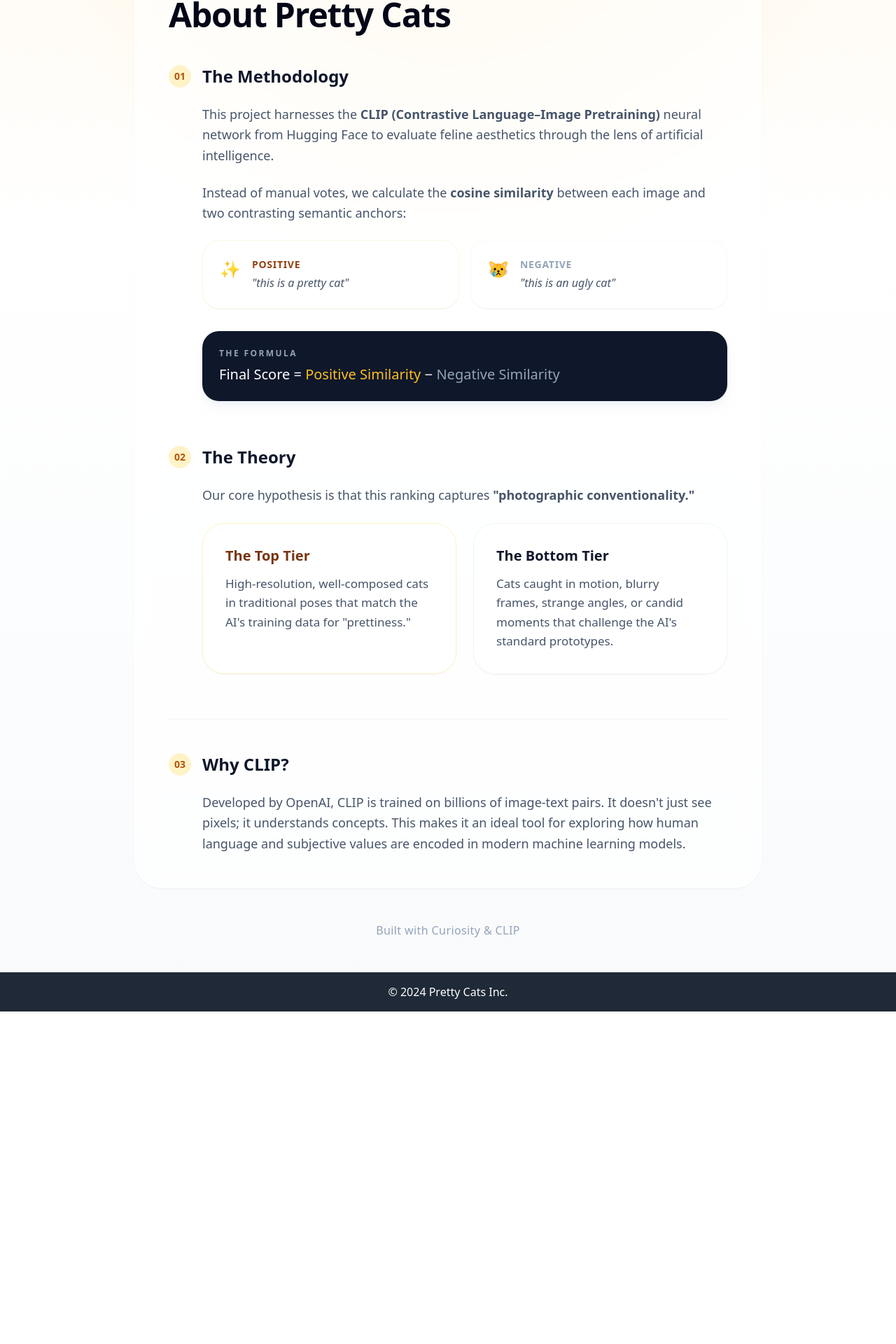
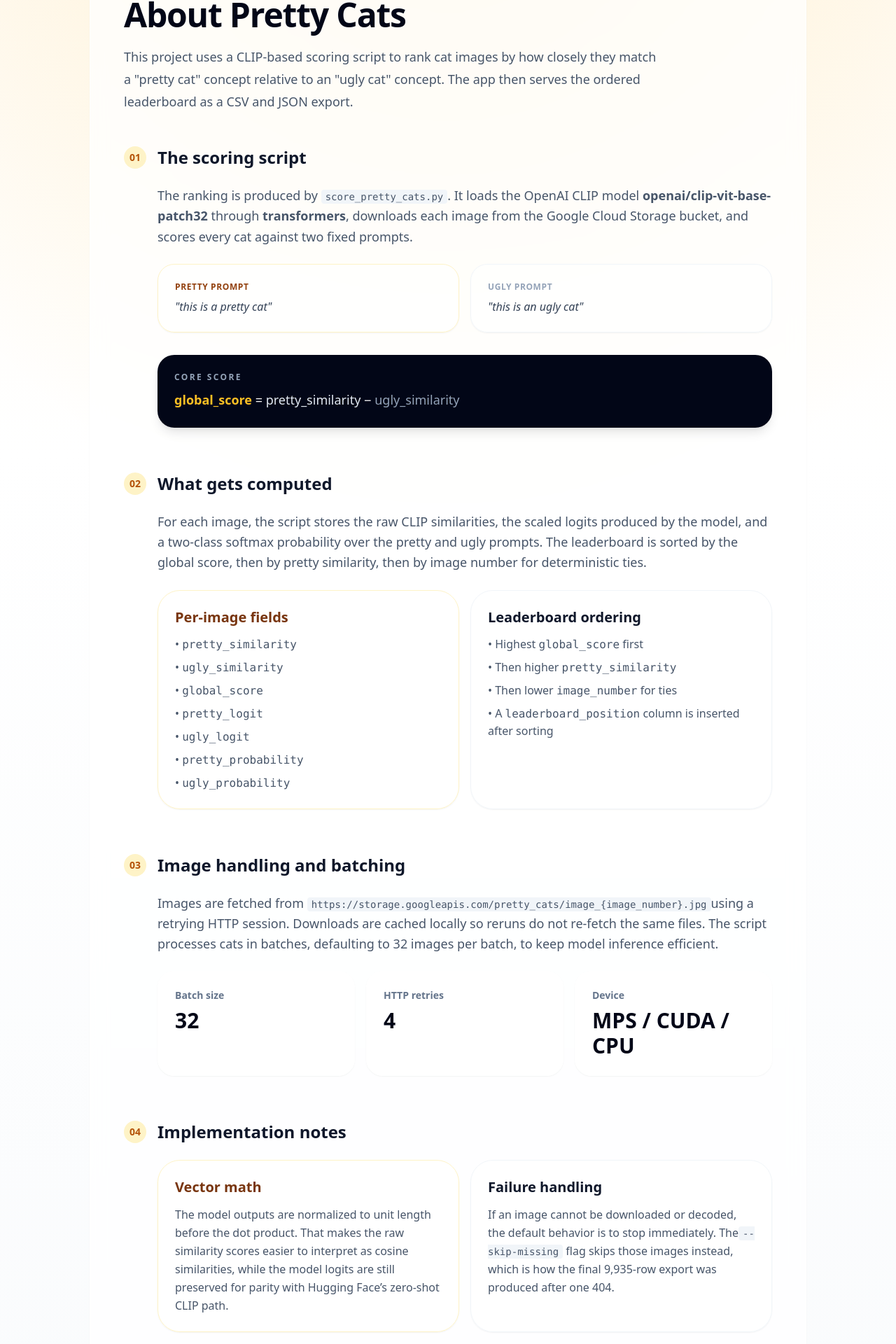
Before and after one commit to louispaulet/pretty_cats, a React (Vite) app in the folder pretty_cats/: page /#/about in a window 1280 px wide. Shown: the part 196-2116 px from the top of the page at 70% size. Before the commit the page ends 1641 px from the top, so only its background shows below. Built offline with nearby package versions, Linux system fonts and the light colour scheme.

Commit message:
Expand About page technical details

```diff
--- a/pretty_cats/src/pages/About.jsx
+++ b/pretty_cats/src/pages/About.jsx
@@ -1,97 +1,185 @@
-// src/pages/About.jsx
 function About() {
   return (
-    <div className="min-h-screen bg-[radial-gradient(circle_at_top,_rgba(251,191,36,0.16),_transparent_34%),linear-gradient(180deg,_#fffaf2_0%,_#ffffff_30%,_#f8fafc_100%)] py-12 px-4 sm:px-6 lg:px-8">
-      <div className="max-w-4xl mx-auto">
-        <div className="bg-white/70 backdrop-blur-md p-8 sm:p-12 rounded-[2.5rem] shadow-sm border border-white/50">
+    <div className="min-h-screen bg-[radial-gradient(circle_at_top,_rgba(251,191,36,0.16),_transparent_34%),linear-gradient(180deg,_#fffaf2_0%,_#ffffff_30%,_#f8fafc_100%)] px-4 py-12 sm:px-6 lg:px-8">
+      <div className="mx-auto max-w-5xl">
+        <div className="rounded-[2.5rem] border border-white/60 bg-white/75 p-8 shadow-sm backdrop-blur-md sm:p-12">
           <header className="mb-12">
-            <p className="text-sm font-semibold uppercase tracking-[0.35em] text-amber-700 mb-3">Project details</p>
-            <h1 className="text-4xl sm:text-5xl font-black tracking-tight text-slate-950">
-              About Pretty Cats
-            </h1>
+            <p className="mb-3 text-sm font-semibold uppercase tracking-[0.35em] text-amber-700">Project details</p>
+            <h1 className="text-4xl font-black tracking-tight text-slate-950 sm:text-5xl">About Pretty Cats</h1>
+            <p className="mt-5 max-w-3xl text-lg leading-8 text-slate-600">
+              This project uses a CLIP-based scoring script to rank cat images by how closely they match a
+              "pretty cat" concept relative to an "ugly cat" concept. The app then serves the ordered leaderboard
+              as a CSV and JSON export.
+            </p>
           </header>
 
           <div className="space-y-16">
-            <section className="relative">
-              <div className="flex items-center mb-6">
-                <span className="flex items-center justify-center w-8 h-8 rounded-full bg-amber-100 text-amber-700 font-bold text-sm mr-4">01</span>
-                <h2 className="text-2xl font-bold text-slate-900">The Methodology</h2>
+            <section>
+              <div className="mb-6 flex items-center">
+                <span className="mr-4 flex h-8 w-8 items-center justify-center rounded-full bg-amber-100 text-sm font-bold text-amber-700">
+                  01
+                </span>
+                <h2 className="text-2xl font-bold text-slate-900">The scoring script</h2>
               </div>
               <div className="pl-12">
-                <p className="text-lg text-slate-600 leading-relaxed mb-6">
-                  This project harnesses the <strong>CLIP (Contrastive Language–Image Pretraining)</strong> neural network from Hugging Face to evaluate feline aesthetics through the lens of artificial intelligence.
+                <p className="mb-6 text-lg leading-relaxed text-slate-600">
+                  The ranking is produced by <code className="rounded bg-slate-100 px-1.5 py-0.5 text-sm">score_pretty_cats.py</code>.
+                  It loads the OpenAI CLIP model <strong>openai/clip-vit-base-patch32</strong> through
+                  <strong> transformers</strong>, downloads each image from the Google Cloud Storage bucket, and scores
+                  every cat against two fixed prompts.
                 </p>
-                <p className="text-lg text-slate-600 leading-relaxed mb-6">
-                  Instead of manual votes, we calculate the <strong>cosine similarity</strong> between each image and two contrasting semantic anchors:
-                </p>
-                <div className="grid sm:grid-cols-2 gap-4">
-                  <div className="bg-white/50 p-6 rounded-3xl border border-amber-100/50 shadow-sm flex items-start">
-                    <span className="text-2xl mr-4">✨</span>
-                    <div>
-                      <p className="text-sm font-bold text-amber-800 uppercase tracking-wider mb-1">Positive</p>
-                      <p className="text-slate-600 italic">"this is a pretty cat"</p>
-                    </div>
+
+                <div className="grid gap-4 sm:grid-cols-2">
+                  <div className="rounded-3xl border border-amber-100 bg-white/60 p-6 shadow-sm">
+                    <p className="mb-2 text-xs font-bold uppercase tracking-wider text-amber-800">Pretty prompt</p>
+                    <p className="text-slate-700 italic">"this is a pretty cat"</p>
                   </div>
-                  <div className="bg-white/50 p-6 rounded-3xl border border-slate-100/50 shadow-sm flex items-start">
-                    <span className="text-2xl mr-4">😿</span>
-                    <div>
-                      <p className="text-sm font-bold text-slate-400 uppercase tracking-wider mb-1">Negative</p>
-                      <p className="text-slate-600 italic">"this is an ugly cat"</p>
-                    </div>
+                  <div className="rounded-3xl border border-slate-100 bg-white/60 p-6 shadow-sm">
+                    <p className="mb-2 text-xs font-bold uppercase tracking-wider text-slate-400">Ugly prompt</p>
+                    <p className="text-slate-700 italic">"this is an ugly cat"</p>
                   </div>
                 </div>
-                <div className="mt-8 p-6 bg-slate-900 rounded-3xl text-white shadow-lg shadow-slate-200/50">
-                  <p className="text-xs uppercase tracking-[0.2em] text-slate-400 mb-2 font-semibold">The Formula</p>
-                  <p className="text-xl font-medium">
-                    Final Score = <span className="text-amber-400">Positive Similarity</span> − <span className="text-slate-400">Negative Similarity</span>
+
+                <div className="mt-8 rounded-3xl bg-slate-950 p-6 text-white shadow-lg">
+                  <p className="mb-2 text-xs font-semibold uppercase tracking-[0.2em] text-slate-400">Core score</p>
+                  <p className="text-lg leading-8">
+                    <span className="font-semibold text-amber-400">global_score</span> ={' '}
+                    <span className="text-slate-200">pretty_similarity</span> −{' '}
+                    <span className="text-slate-400">ugly_similarity</span>
                   </p>
                 </div>
               </div>
             </section>
 
-            <section className="relative">
-              <div className="flex items-center mb-6">
-                <span className="flex items-center justify-center w-8 h-8 rounded-full bg-amber-100 text-amber-700 font-bold text-sm mr-4">02</span>
-                <h2 className="text-2xl font-bold text-slate-900">The Theory</h2>
+            <section>
+              <div className="mb-6 flex items-center">
+                <span className="mr-4 flex h-8 w-8 items-center justify-center rounded-full bg-amber-100 text-sm font-bold text-amber-700">
+                  02
+                </span>
+                <h2 className="text-2xl font-bold text-slate-900">What gets computed</h2>
               </div>
               <div className="pl-12">
-                <p className="text-lg text-slate-600 leading-relaxed mb-6">
-                  Our core hypothesis is that this ranking captures <strong>"photographic conventionality."</strong>
+                <p className="mb-6 text-lg leading-relaxed text-slate-600">
+                  For each image, the script stores the raw CLIP similarities, the scaled logits produced by the model,
+                  and a two-class softmax probability over the pretty and ugly prompts. The leaderboard is sorted by the
+                  global score, then by pretty similarity, then by image number for deterministic ties.
                 </p>
-                <div className="grid md:grid-cols-2 gap-6">
-                  <div className="group p-8 bg-white/50 rounded-[2rem] border border-amber-100 shadow-sm hover:shadow-md transition-shadow duration-300">
-                    <h3 className="font-bold text-amber-900 mb-3 text-xl">The Top Tier</h3>
-                    <p className="text-slate-600 leading-relaxed text-[17px]">
-                      High-resolution, well-composed cats in traditional poses that match the AI's training data for "prettiness."
+
+                <div className="grid gap-4 md:grid-cols-2">
+                  <article className="rounded-[2rem] border border-amber-100 bg-white/60 p-6 shadow-sm">
+                    <h3 className="mb-3 text-xl font-bold text-amber-900">Per-image fields</h3>
+                    <ul className="space-y-2 text-slate-600">
+                      <li>• <code>pretty_similarity</code></li>
+                      <li>• <code>ugly_similarity</code></li>
+                      <li>• <code>global_score</code></li>
+                      <li>• <code>pretty_logit</code></li>
+                      <li>• <code>ugly_logit</code></li>
+                      <li>• <code>pretty_probability</code></li>
+                      <li>• <code>ugly_probability</code></li>
+                    </ul>
+                  </article>
+                  <article className="rounded-[2rem] border border-slate-100 bg-white/60 p-6 shadow-sm">
+                    <h3 className="mb-3 text-xl font-bold text-slate-900">Leaderboard ordering</h3>
+                    <ul className="space-y-2 text-slate-600">
+                      <li>• Highest <code>global_score</code> first</li>
+                      <li>• Then higher <code>pretty_similarity</code></li>
+                      <li>• Then lower <code>image_number</code> for ties</li>
+                      <li>• A <code>leaderboard_position</code> column is inserted after sorting</li>
+                    </ul>
+                  </article>
+                </div>
+              </div>
+            </section>
+
+            <section>
+              <div className="mb-6 flex items-center">
+                <span className="mr-4 flex h-8 w-8 items-center justify-center rounded-full bg-amber-100 text-sm font-bold text-amber-700">
+                  03
+                </span>
+                <h2 className="text-2xl font-bold text-slate-900">Image handling and batching</h2>
+              </div>
+              <div className="pl-12">
+                <p className="mb-6 text-lg leading-relaxed text-slate-600">
+                  Images are fetched from <code className="rounded bg-slate-100 px-1.5 py-0.5 text-sm">https://storage.googleapis.com/pretty_cats/image_{'{'}image_number{'}'}.jpg</code>
+                  using a retrying HTTP session. Downloads are cached locally so reruns do not re-fetch the same files.
+                  The script processes cats in batches, defaulting to 32 images per batch, to keep model inference
+                  efficient.
+                </p>
+
+                <div className="grid gap-4 sm:grid-cols-3">
+                  <div className="rounded-3xl border border-white bg-white/70 p-6 shadow-sm">
+                    <p className="text-sm font-semibold text-slate-500">Batch size</p>
+                    <p className="mt-2 text-3xl font-black text-slate-950">32</p>
+                  </div>
+                  <div className="rounded-3xl border border-white bg-white/70 p-6 shadow-sm">
+                    <p className="text-sm font-semibold text-slate-500">HTTP retries</p>
+                    <p className="mt-2 text-3xl font-black text-slate-950">4</p>
+                  </div>
+                  <div className="rounded-3xl border border-white bg-white/70 p-6 shadow-sm">
+                    <p className="text-sm font-semibold text-slate-500">Device</p>
+                    <p className="mt-2 text-3xl font-black text-slate-950">MPS / CUDA / CPU</p>
+                  </div>
+                </div>
+              </div>
+            </section>
+
+            <section>
+              <div className="mb-6 flex items-center">
+                <span className="mr-4 flex h-8 w-8 items-center justify-center rounded-full bg-amber-100 text-sm font-bold text-amber-700">
+                  04
+                </span>
+                <h2 className="text-2xl font-bold text-slate-900">Implementation notes</h2>
+              </div>
+              <div className="pl-12">
+                <div className="grid gap-4 md:grid-cols-2">
+                  <div className="rounded-[2rem] border border-amber-100 bg-white/60 p-6 shadow-sm">
+                    <h3 className="mb-3 text-xl font-bold text-amber-900">Vector math</h3>
+                    <p className="text-slate-600 leading-relaxed">
+                      The model outputs are normalized to unit length before the dot product. That makes the raw
+                      similarity scores easier to interpret as cosine similarities, while the model logits are still
+                      preserved for parity with Hugging Face’s zero-shot CLIP path.
                     </p>
                   </div>
-                  <div className="group p-8 bg-white/50 rounded-[2rem] border border-slate-100 shadow-sm hover:shadow-md transition-shadow duration-300">
-                    <h3 className="font-bold text-slate-900 mb-3 text-xl">The Bottom Tier</h3>
-                    <p className="text-slate-600 leading-relaxed text-[17px]">
-                      Cats caught in motion, blurry frames, strange angles, or candid moments that challenge the AI's standard prototypes.
+                  <div className="rounded-[2rem] border border-slate-100 bg-white/60 p-6 shadow-sm">
+                    <h3 className="mb-3 text-xl font-bold text-slate-900">Failure handling</h3>
+                    <p className="text-slate-600 leading-relaxed">
+                      If an image cannot be downloaded or decoded, the default behavior is to stop immediately. The
+                      <code className="rounded bg-slate-100 px-1.5 py-0.5 text-sm">--skip-missing</code> flag skips
+                      those images instead, which is how the final 9,935-row export was produced after one 404.
                     </p>
                   </div>
                 </div>
               </div>
             </section>
 
-            <section className="relative pt-12 border-t border-slate-100">
-              <div className="flex items-center mb-6">
-                <span className="flex items-center justify-center w-8 h-8 rounded-full bg-amber-100 text-amber-700 font-bold text-sm mr-4">03</span>
-                <h2 className="text-2xl font-bold text-slate-900">Why CLIP?</h2>
+            <section>
+              <div className="mb-6 flex items-center">
+                <span className="mr-4 flex h-8 w-8 items-center justify-center rounded-full bg-amber-100 text-sm font-bold text-amber-700">
+                  05
+                </span>
+                <h2 className="text-2xl font-bold text-slate-900">Exports and app usage</h2>
               </div>
               <div className="pl-12">
-                <p className="text-lg text-slate-600 leading-relaxed">
-                  Developed by OpenAI, CLIP is trained on billions of image-text pairs. It doesn't just see pixels; it understands concepts. This makes it an ideal tool for exploring how human language and subjective values are encoded in modern machine learning models.
+                <p className="mb-6 text-lg leading-relaxed text-slate-600">
+                  The app reads the ranked leaderboard from <code className="rounded bg-slate-100 px-1.5 py-0.5 text-sm">public/cats_ordered_by_prettiest.json</code>,
+                  which mirrors the CSV export. The top 10 / worst 10 view is the default, and the compact mode shows the
+                  top 100 and bottom 100 as 10x10 mosaics.
                 </p>
+
+                <div className="rounded-[2rem] border border-slate-100 bg-slate-950 p-6 text-slate-100 shadow-lg">
+                  <p className="mb-3 text-xs font-semibold uppercase tracking-[0.2em] text-slate-400">Files</p>
+                  <ul className="space-y-2 text-slate-200">
+                    <li>• <code>public/cats_ordered_by_prettiest.csv</code></li>
+                    <li>• <code>public/cats_ordered_by_prettiest.json</code></li>
+                    <li>• <code>public/9k_cats_multi_scores.csv</code> for the older multi-prompt leaderboard</li>
+                  </ul>
+                </div>
               </div>
             </section>
           </div>
         </div>
 
-        <footer className="text-center mt-12 text-slate-400 font-medium tracking-wide">
-          Built with Curiosity & CLIP
-        </footer>
+        <footer className="mt-12 text-center font-medium tracking-wide text-slate-400">Built with curiosity and CLIP</footer>
       </div>
     </div>
   );
```
